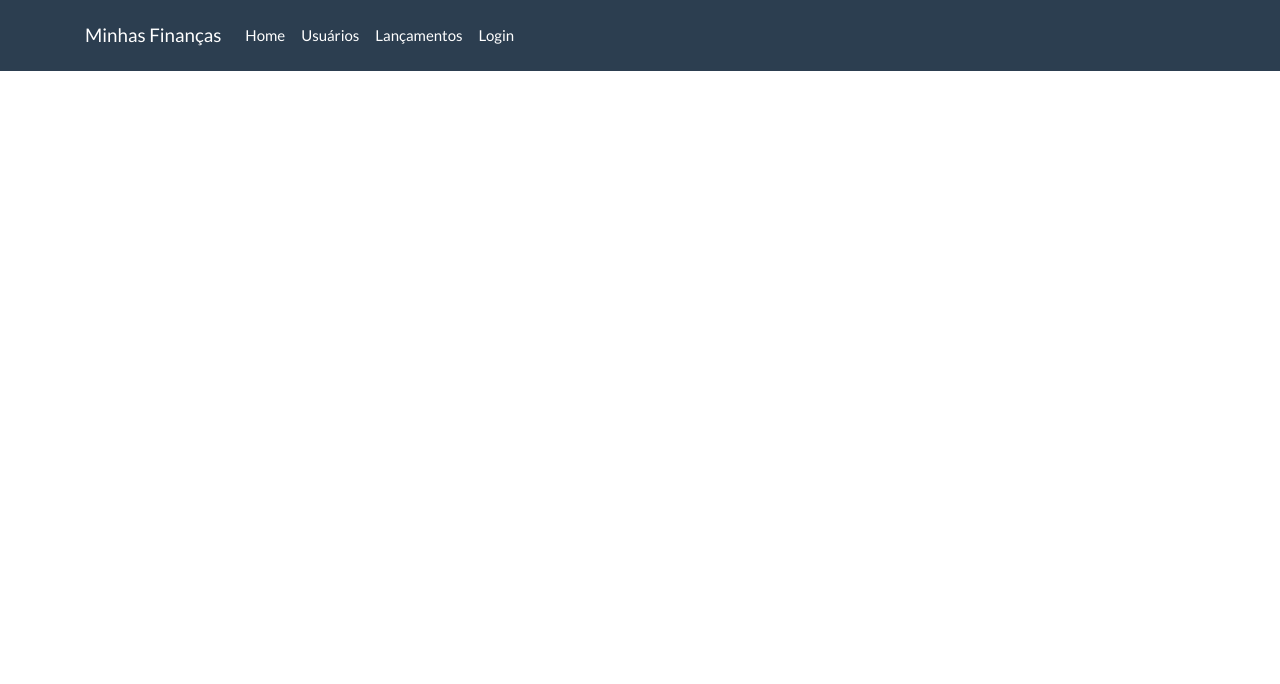
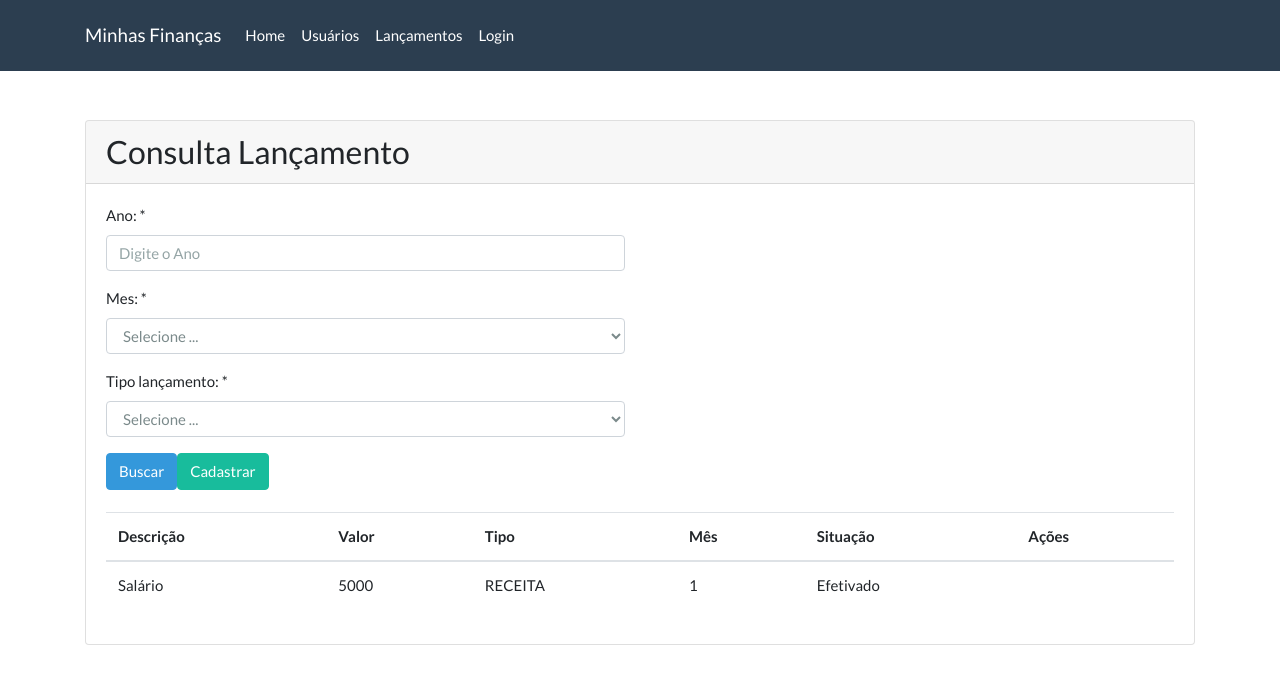
Before and after one commit to leonardocintra/minhas-financas-front, a React (Create React App) app: page /#/consulta-lancamento in a window 1280 px wide. Shown: the top 684 px of the page. Built offline with nearby package versions, Linux system fonts and the light colour scheme.

Commit message:
base lancamento ok

```diff
--- /dev/null
+++ b/src/components/selectMenu.js
@@ -0,0 +1,18 @@
+import React from 'react';
+
+function SelectMenu(props) {
+
+  const options = props.lista.map((option, index) => {
+    return (
+      <option key={index} value={option.value}>{option.label}</option>
+    )
+  })
+
+  return (
+    <select {...props}>
+      {options}
+    </select>
+  )
+}
+
+export default SelectMenu
--- a/src/main/rotas.js
+++ b/src/main/rotas.js
@@ -4,6 +4,7 @@ import { Route, Switch, HashRouter } from 'react-router-dom'
 import Home from '../views/home'
 import Login from '../views/login'
 import CadastroUsuario from '../views/cadastroUsuario'
+import ConsultaLancamento from '../views/lancamentos/consultaLancamentos'
 
 function Rotas() {
   return (
@@ -12,6 +13,7 @@ function Rotas() {
         <Route path="/home" component={Home} />
         <Route path="/login" component={Login} />
         <Route path="/cadastro-usuarios" component={CadastroUsuario} />
+        <Route path="/consulta-lancamento" component={ConsultaLancamento} />
       </Switch>
     </HashRouter>
   )
--- a/src/views/cadastroUsuario.js
+++ b/src/views/cadastroUsuario.js
@@ -42,7 +42,7 @@ class CadastroUsuario extends React.Component {
       messages.push('O campo senha repetição é obrigatório');
     }
 
-    if (this.state.senha != this.state.senhaRepeticao) {
+    if (this.state.senha !== this.state.senhaRepeticao) {
       messages.push('As senhas não batem. Verifique');
     }
 
--- a/src/views/home.js
+++ b/src/views/home.js
@@ -38,7 +38,7 @@ class Home extends React.Component {
         <p>E essa é sua área administrativa, utilize um dos menus ou botões abaixo para navegar pelo sistema.</p>
         <p className="lead">
           <a className="btn btn-primary btn-lg" href="#/cadastro-usuarios" role="button"><i className="fa fa-users"></i>  Cadastrar Usuário</a>
-          <a className="btn btn-danger btn-lg" href="https://bootswatch.com/flatly/#" role="button"><i className="fa fa-users"></i>  Cadastrar Lançamento</a>
+          <a className="btn btn-danger btn-lg" href="#/consulta-lancamento" role="button"><i className="fa fa-users"></i>  Cadastrar Lançamento</a>
         </p>
       </div>
     )
--- /dev/null
+++ b/src/views/lancamentos/consultaLancamentos.js
@@ -0,0 +1,96 @@
+import React from 'react';
+import { withRouter } from 'react-router-dom'
+
+import Card from '../../components/card';
+import FormGroup from '../../components/form-group';
+import SelectMenu from '../../components/selectMenu';
+import LancamentosTable from './lancamentoTable';
+
+class ConsultaLancamento extends React.Component {
+
+  state = {
+    ano: '',
+    mes: '',
+    tipo: '',
+  }
+
+  buscar = () => {
+    console.log(this.state)
+  }
+
+  render() {
+
+    const tipos_lacamento = [
+      { label: 'Selecione ...', value: '' },
+      { label: 'DESPESA ...', value: 'DESPESA' },
+      { label: 'RECEITA', value: 'RECEITA' }
+    ]
+
+    const meses = [
+      { label: 'Selecione ...', value: '' },
+      { label: 'Janeiro', value: 1 },
+      { label: 'Fevereiro', value: 2 },
+      { label: 'Março', value: 3 },
+      { label: 'Abril', value: 4 },
+      { label: 'Maio', value: 5 },
+      { label: 'Junho', value: 6 },
+      { label: 'Julho', value: 7 },
+      { label: 'Agosto', value: 8 },
+      { label: 'Setembro', value: 9 },
+      { label: 'Outubro', value: 10 },
+      { label: 'Novembro', value: 11 },
+      { label: 'Dezembro', value: 12 },
+    ];
+
+    const lancamentos = [
+      {id: 1030, descricao: 'Salário', valor: 5000, mes: 1, tipo: 'RECEITA', status: 'Efetivado'}
+    ]
+
+
+    return (
+      <Card title="Consulta Lançamento">
+        <div className="row">
+          <div className="col-md-6">
+            <div className="bs-component">
+              <FormGroup label="Ano: *" htmlFor="inputAno">
+                <input type="text" className="form-control" id="inputAno"
+                 value={this.state.ano}
+                 onChange={e => this.setState({ ano: e.target.value })}
+                 placeholder="Digite o Ano" />
+              </FormGroup>
+
+              <FormGroup label="Mes: *" htmlFor="inputMes">
+                <SelectMenu id="inputMes"
+                  value={this.state.mes}
+                  onChange={e => this.setState({ mes: e.target.value })}
+                  className="form-control" lista={meses} />
+              </FormGroup>
+
+              <FormGroup label="Tipo lançamento: *" htmlFor="inputTipo">
+                <SelectMenu id="inputTipo"
+                  value={this.state.tipo}
+                  onChange={e => this.setState({ tipo: e.target.value })}
+                  className="form-control" lista={tipos_lacamento} />
+              </FormGroup>
+
+              <button onClick={this.buscar} type="button" className="btn btn-info">Buscar</button>
+              <button onClick={this.cancelar} type="button" className="btn btn-success">Cadastrar</button>
+
+            </div>
+          </div>
+        </div>
+        <br />
+        <div className="row">
+          <div className="col-md-12">
+            <div className="bs-component">
+              <LancamentosTable lancamentos={lancamentos} />
+            </div>
+          </div>
+        </div>
+      </Card>
+    )
+  }
+
+}
+
+export default withRouter(ConsultaLancamento)
--- /dev/null
+++ b/src/views/lancamentos/lancamentoTable.js
@@ -0,0 +1,37 @@
+import React from 'react';
+
+export default props => {
+
+  const rows = props.lancamentos.map(lancamento => {
+    return (
+      <tr key={lancamento.id} >
+        <td>{lancamento.descricao}</td>
+        <td>{lancamento.valor}</td>
+        <td>{lancamento.tipo}</td>
+        <td>{lancamento.mes}</td>
+        <td>{lancamento.status}</td>
+        <td>
+
+        </td>
+      </tr>
+    )
+  })
+
+  return (
+    <table className="table table-hover">
+      <thead>
+        <tr>
+          <th scope="col">Descrição</th>
+          <th scope="col">Valor</th>
+          <th scope="col">Tipo</th>
+          <th scope="col">Mês</th>
+          <th scope="col">Situação</th>
+          <th scope="col">Ações</th>
+        </tr>
+      </thead>
+      <tbody>
+        {rows}
+      </tbody>
+    </table>
+  )
+}
```
Also changed, not shown: src/app/service/lancamentoService.js (added, +26 -0 lines), src/views/lancamentos/tete.js (added).
